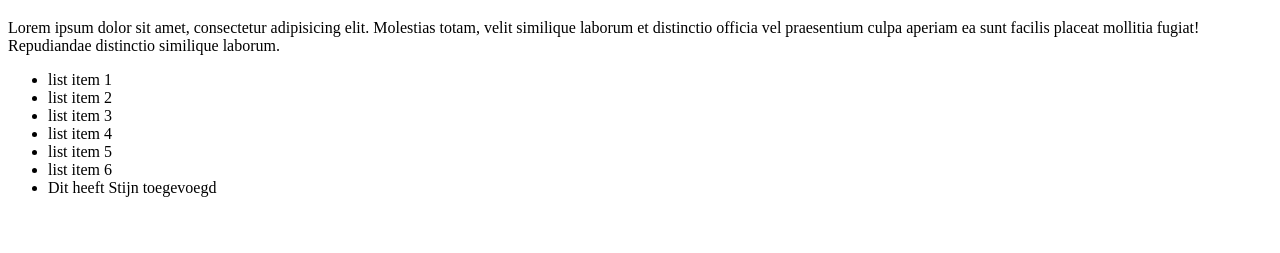
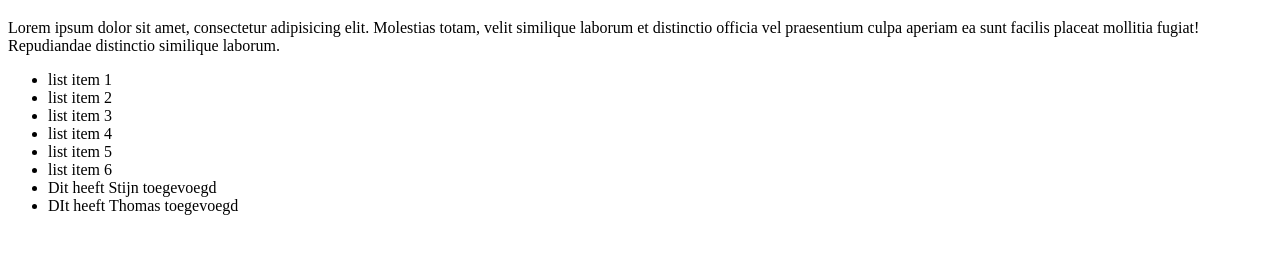
Before and after one commit to TophoStan/CodeCademy, a plain HTML site: page index.html in a window 1280 px wide. Shown: the part 61-314 px from the top of the page. Drawn offline with Linux system fonts and the light colour scheme.

Commit message:
eerste commit

```diff
--- a/index.html
+++ b/index.html
@@ -21,6 +21,7 @@
         <li>list item 5</li>
         <li>list item 6</li>
         <li>Dit heeft Stijn toegevoegd</li>
+        <li>DIt heeft Thomas toegevoegd</li>
     </ul>
 </body>
 
```
